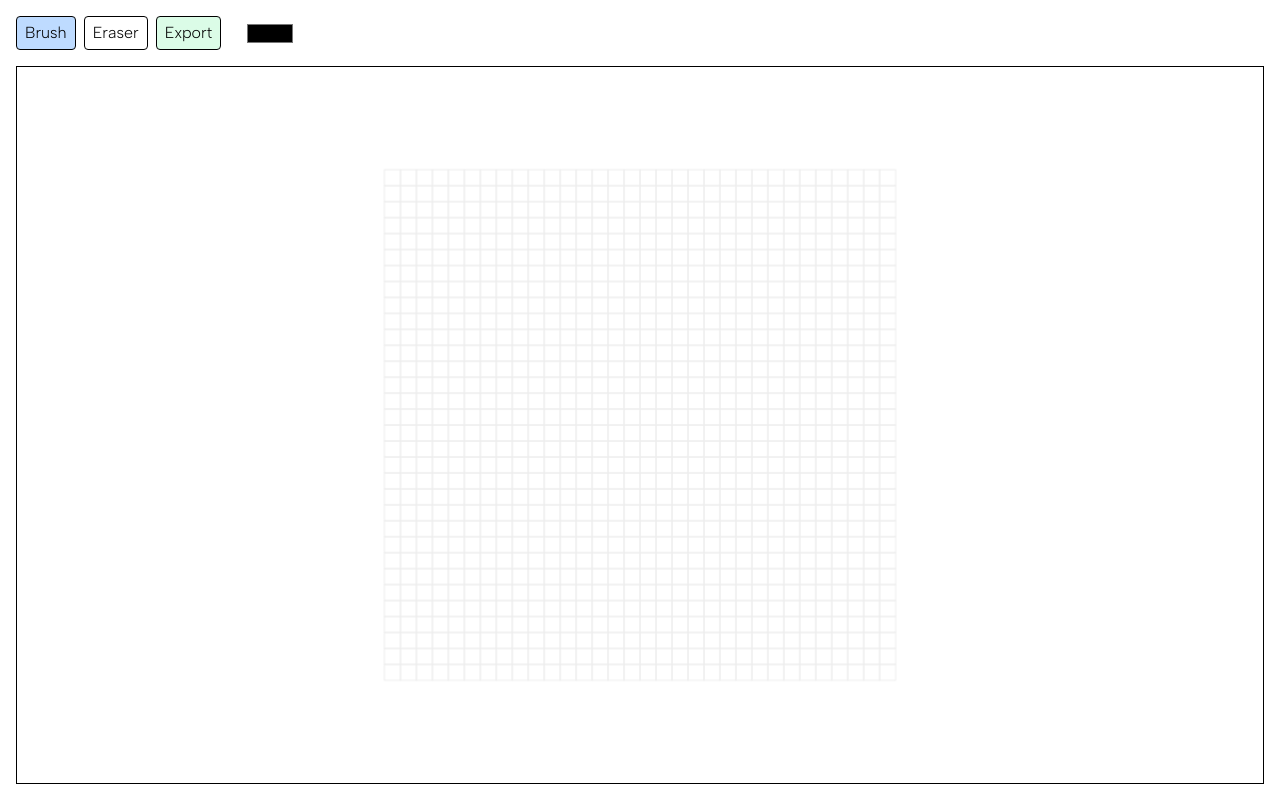
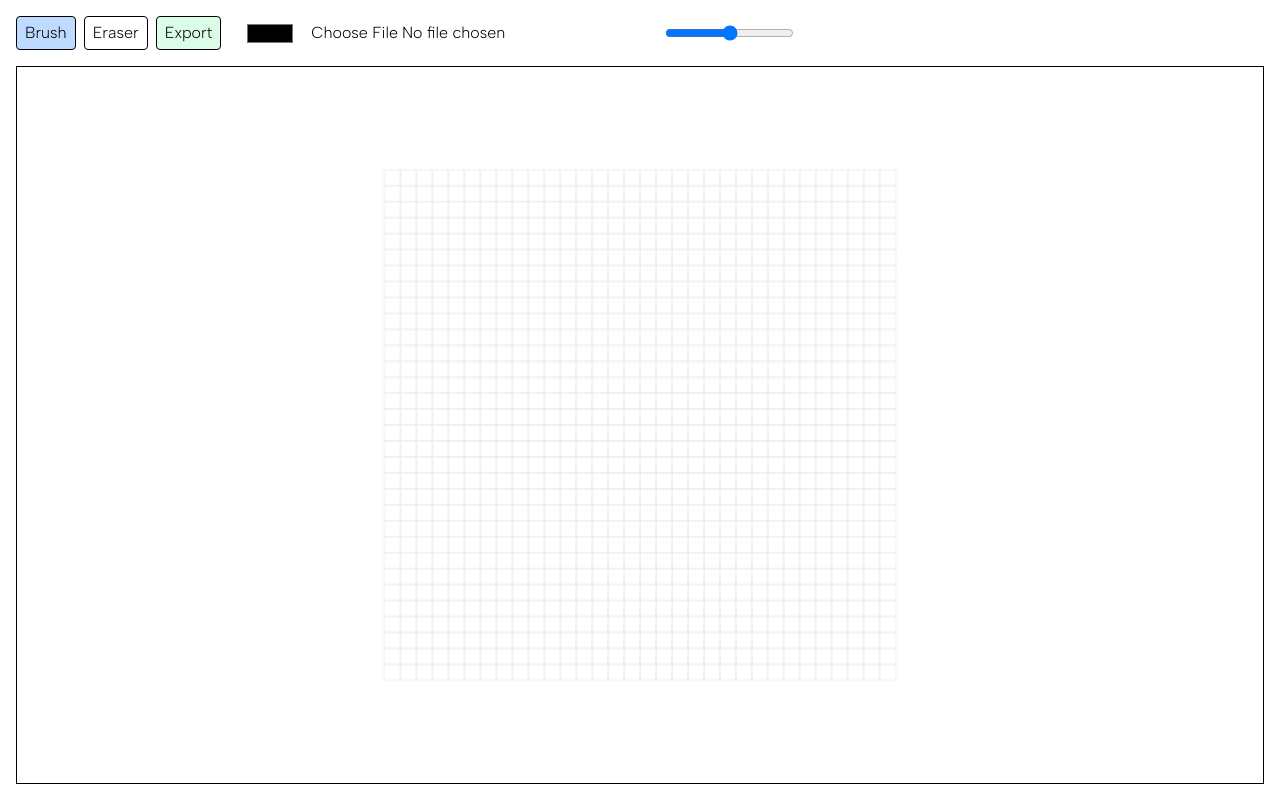
Before and after one commit to eypacha/pixeltrace, a Vue app: page / in a window 1280 px wide. Built offline with nearby package versions, Linux system fonts and the light colour scheme.

Commit message:
Add background image support and opacity control to canvas

```diff
--- a/src/views/HomeView.vue
+++ b/src/views/HomeView.vue
@@ -14,6 +14,8 @@
         @click="exportImage"
       >Export</button>
       <input type="color" v-model="currentColor" class="ml-4" />
+      <input type="file" accept="image/*" class="ml-2" @change="handleBackgroundImageChange" />
+      <input type="range" min="0" max="1" step="0.01" class="ml-2" v-model.number="backgroundOpacity" />
     </div>
     <div class="flex-1 min-h-0">
       <canvas
@@ -29,7 +31,7 @@
 </template>
 
 <script setup>
-import { ref, onMounted } from "vue"
+import { ref, onMounted, watch } from "vue"
 
 const canvasRef = ref(null)
 
@@ -48,12 +50,14 @@ const grid = Array.from({ length: rows }, () =>
 )
 
 const currentTool = ref("brush")
+const backgroundOpacity = ref(0.5)
 
 
 
 let isDrawing = false
 let currentColor = ref("#000000")
 let lastCell = null
+let backgroundImage = null
 
 
 function resizeCanvas() {
@@ -73,9 +77,24 @@ onMounted(() => {
   window.addEventListener('resize', resizeCanvas)
 })
 
+watch(backgroundOpacity, () => {
+  draw()
+})
+
 
 function draw() {
+  if (!ctx) return
   ctx.clearRect(0, 0, ctx.canvas.width, ctx.canvas.height)
+  if (backgroundImage) {
+    const scale = Math.min(ctx.canvas.width / backgroundImage.width, ctx.canvas.height / backgroundImage.height)
+    const drawWidth = backgroundImage.width * scale
+    const drawHeight = backgroundImage.height * scale
+    const drawX = (ctx.canvas.width - drawWidth) / 2
+    const drawY = (ctx.canvas.height - drawHeight) / 2
+    ctx.globalAlpha = backgroundOpacity.value
+    ctx.drawImage(backgroundImage, drawX, drawY, drawWidth, drawHeight)
+    ctx.globalAlpha = 1
+  }
   for (let y = 0; y < rows; y++) {
     for (let x = 0; x < cols; x++) {
       const color = grid[y][x]
@@ -99,6 +118,23 @@ function draw() {
       )
     }
   }
+}
+
+function handleBackgroundImageChange(e) {
+  const file = e.target.files && e.target.files[0]
+  if (!file) {
+    backgroundImage = null
+    draw()
+    return
+  }
+  const image = new Image()
+  const url = URL.createObjectURL(file)
+  image.onload = () => {
+    backgroundImage = image
+    draw()
+    URL.revokeObjectURL(url)
+  }
+  image.src = url
 }
 
 
```
